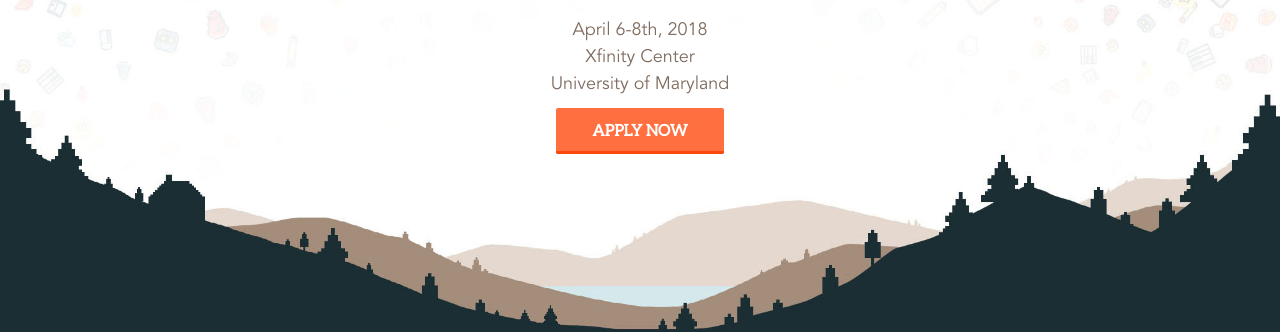
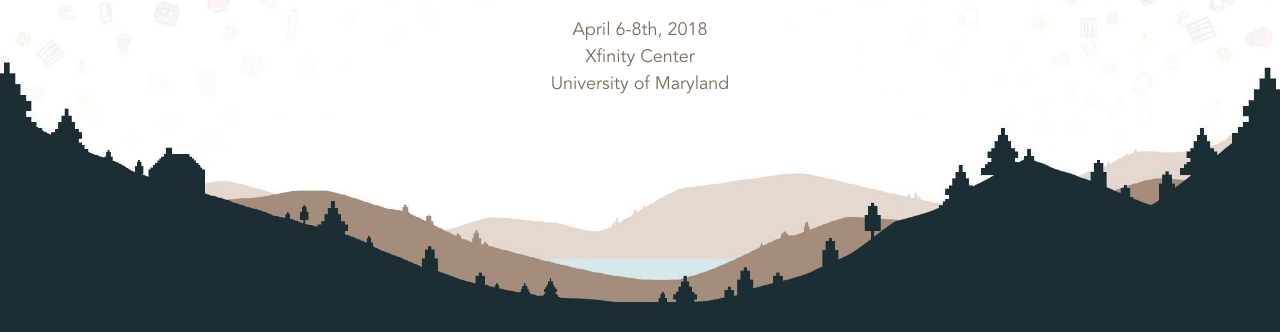
Before and after one commit to bitcamp/bitcamp-site-2018, a website: page index.html in a window 1280 px wide. Shown: the part 471-803 px from the top of the page. Drawn offline with nearby package versions, Linux system fonts and the light colour scheme.

Commit message:
hiding apply btn for now

```diff
--- a/index.html
+++ b/index.html
@@ -80,8 +80,7 @@
             Xfinity Center<br>
             University of Maryland
           </p>
-          <!-- <a href="#" class="bp-btn blue lg">Register</a> -->
-          <a href="#" class="bp-btn orange lg">Apply Now</a>
+          <!-- <a href="#" class="bp-btn orange lg">Apply Now</a> -->
         </div>
       </article>
 
```
